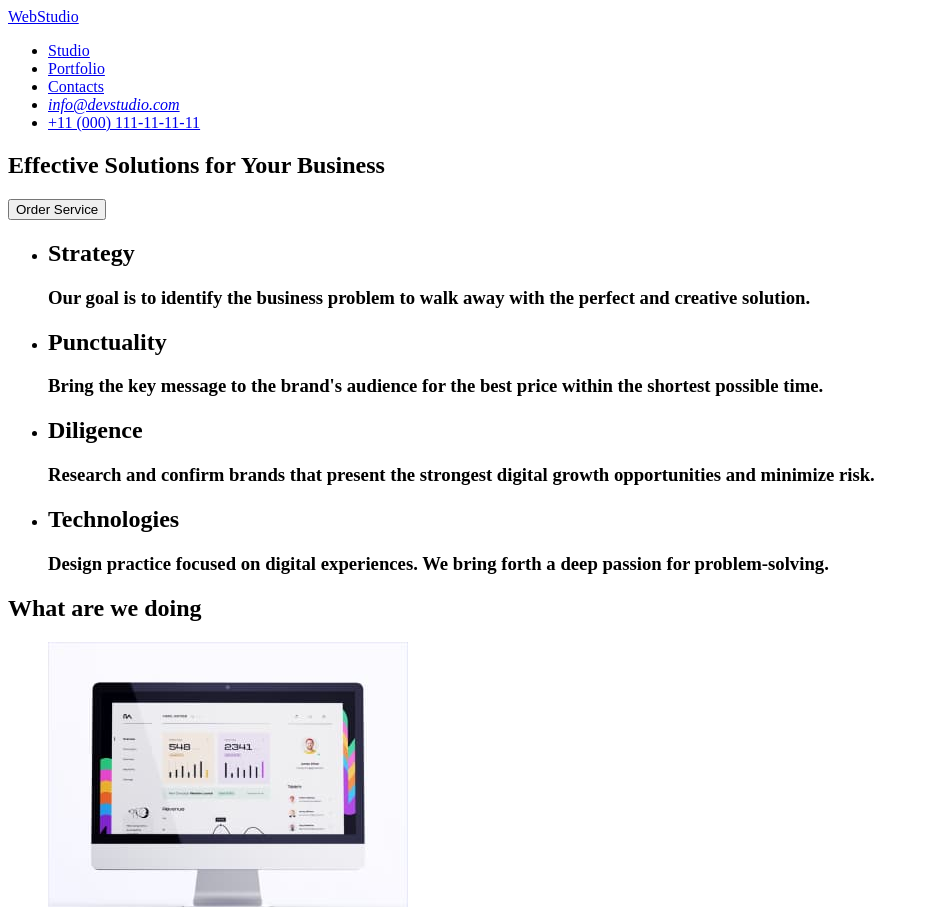
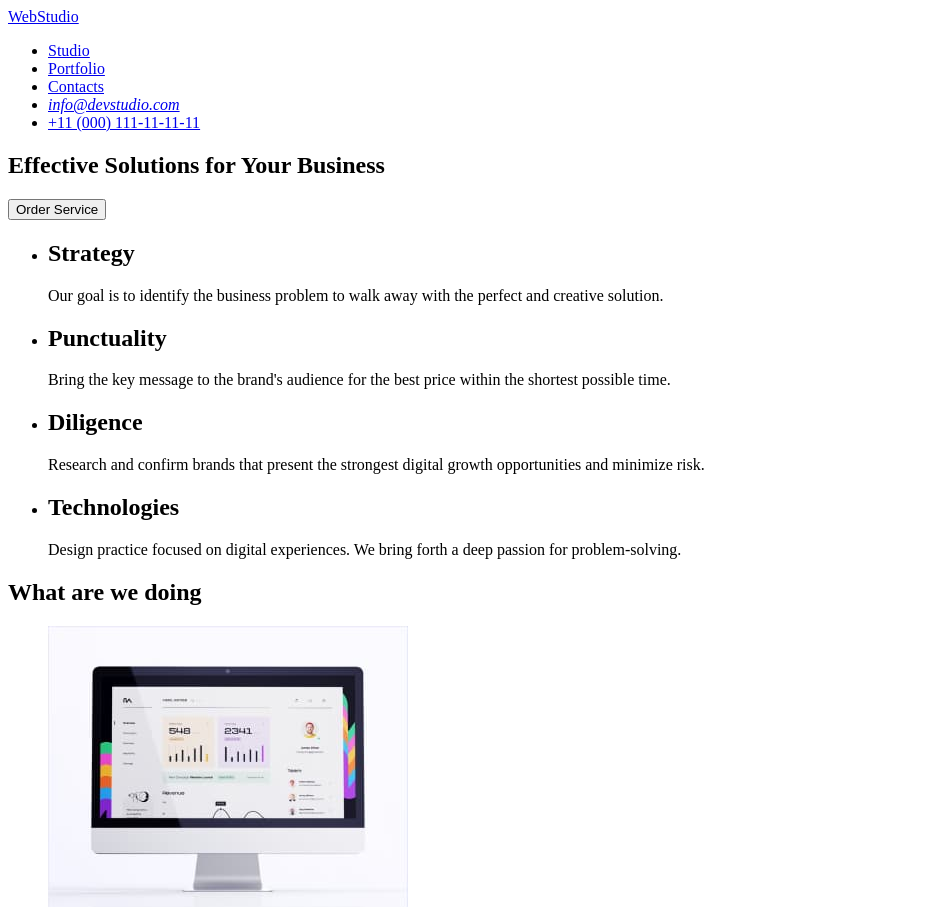
Before and after one commit to Mocanuu/goit-markup-hw-01, a plain HTML site: page index.html in a window 1280 px wide. Shown: the top 907 px of the page, without its empty margins (0-929 px from the left). Drawn offline with Linux system fonts and the light colour scheme.

Commit message:
tema 1 iar again oare gresit?

```diff
--- a/index.html
+++ b/index.html
@@ -42,32 +42,36 @@
       <section>
         <ul>
           <li>
+            <title>Strategy</title>
             <h2>Strategy</h2>
-            <h3>
+            <p>
               Our goal is to identify the business problem to walk away with the
               perfect and creative solution.
-            </h3>
+            </p>
           </li>
           <li>
+            <title>Punctuality</title>
             <h2>Punctuality</h2>
-            <h3>
+            <p>
               Bring the key message to the brand's audience for the best price
               within the shortest possible time.
-            </h3>
+            </p>
           </li>
           <li>
+            <title>Diligence</title>
             <h2>Diligence</h2>
-            <h3>
+            <p>
               Research and confirm brands that present the strongest digital
               growth opportunities and minimize risk.
-            </h3>
+            </p>
           </li>
           <li>
+            <title>Technologies</title>
             <h2>Technologies</h2>
-            <h3>
+            <p>
               Design practice focused on digital experiences. We bring forth a
               deep passion for problem-solving.
-            </h3>
+            </p>
           </li>
         </ul>
       </section>
@@ -132,13 +136,11 @@
     <footer>
       <section>
         <!--Logo-->
-        <logo>
-          <a href="./index.html">WebStudio </a>
-        </logo>
+          <a href="./index.html">WebStudio</a>
         <!--Last part-->
         <p>
-          Increase the flow of customers and<br />
-          sales for your business with digital<br />
+          Increase the flow of customers and
+          sales for your business with digital
           marketing & growth solutions.
         </p>
       </section>
```
